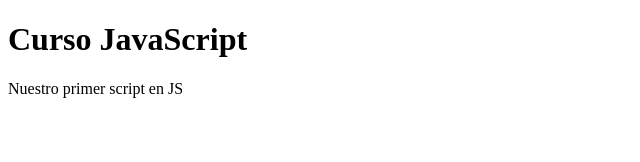
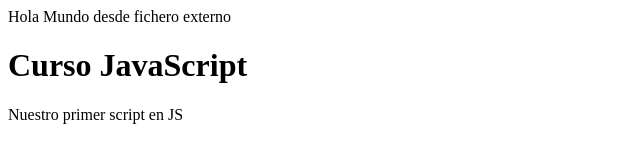
Before and after one commit to EAntonio23/HolaMundoJS, a plain HTML site: page index.html in a window 1280 px wide. Shown: the whole page, without its empty margins (0-640 px from the left). Drawn offline with Linux system fonts and the light colour scheme.

Commit message:
la consola del navegador

```diff
--- a/hola-mundo.js
+++ b/hola-mundo.js
@@ -1,2 +1,5 @@
 alert("Hola Mundo con JS");
 alert("Bienvenido a mi pagina web");
+document.write("Hola Mundo desde fichero externo");
+console.log("Muestra esto en la consola");
+console.log(88+4);
```
Also changed, not shown: index.html (+1 -1 lines).
